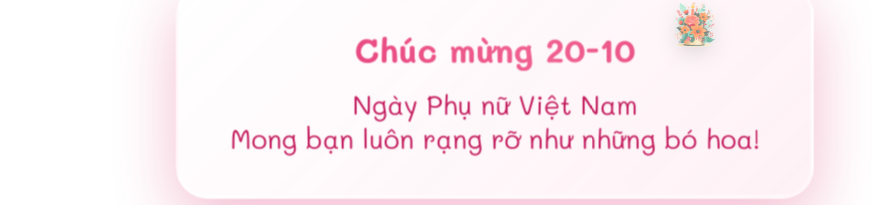
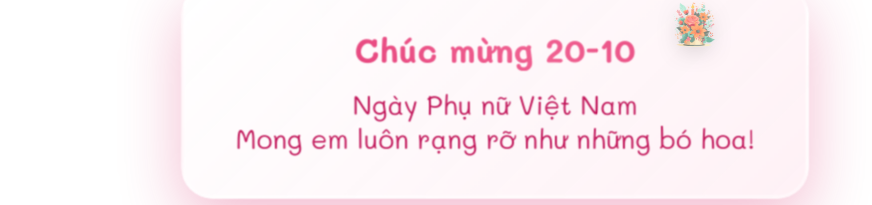
Before and after one commit to LiamxDdugnn/Ch-c-Mle, a plain HTML site: page index.html in a window 1280 px wide. Shown: the part 309-514 px from the top of the page, without its empty margins (145-1017 px from the left). Drawn offline with Linux system fonts and the light colour scheme.

Commit message:
Update index.html

```diff
--- a/index.html
+++ b/index.html
@@ -368,7 +368,7 @@
         <strong>Chúc mừng 20-10</strong> <!--Sửa tiêu đề chúc mừng ở đây-->
         <span id="centerText">
             Ngày Phụ nữ Việt Nam<br> <!-- Sử lời nhắn hiển thị đầu ở đây-->
-            Mong bạn luôn rạng rỡ như những bó hoa!
+            Mong em luôn rạng rỡ như những bó hoa!
         </span>
     </div>
 
@@ -391,24 +391,24 @@
         //Sửa ảnh và lời nhắn ở đây
         const messages = [
             {
-                img: "./assets/a1.jpg", //Thay ảnh
-                text: "Chúc bạn luôn vui vẻ, xinh đẹp và ngập tràn yêu thương!" //Thay lời nhắn
+                img: "./assets/a1.png", //Thay ảnh
+                text: "Chúc em luôn vui vẻ, xinh đẹp và ngập tràn yêu thương!" //Thay lời nhắn
             },
             {
-                img: "./assets/a2.jpg",
-                text: "Mỗi ngày của bạn đều là một đoá hoa nở rộ."
+                img: "./assets/a2.png",
+                text: "Mỗi ngày của em đều là một đoá hoa nở rộ."
             },
             {
-                img: "./assets/a3.jpg",
-                text: "Cảm ơn bạn vì đã luôn mạnh mẽ và tuyệt vời như thế!"
+                img: "./assets/a3.png",
+                text: "Cảm ơn em vì đã luôn mạnh mẽ và tuyệt vời như thế!"
             },
             {
-                img: "./assets/a4.jpg",
-                text: "Chúc bạn một ngày 20/10 thật hạnh phúc và trọn vẹn! "
+                img: "./assets/a4.png",
+                text: "Chúc em một ngày 20/10 thật hạnh phúc và trọn vẹn! "
             },
             {
-                img: "./assets/a5.jpg",
-                text: "Bạn là món quà tuyệt vời nhất mà cuộc sống mang lại! "
+                img: "./assets/a5.png",
+                text: "Em là món quà tuyệt vời nhất mà cuộc sống mang lại! "
             }
         ];
 
@@ -514,4 +514,5 @@
 
 </body>
 
+
 </html>
```
